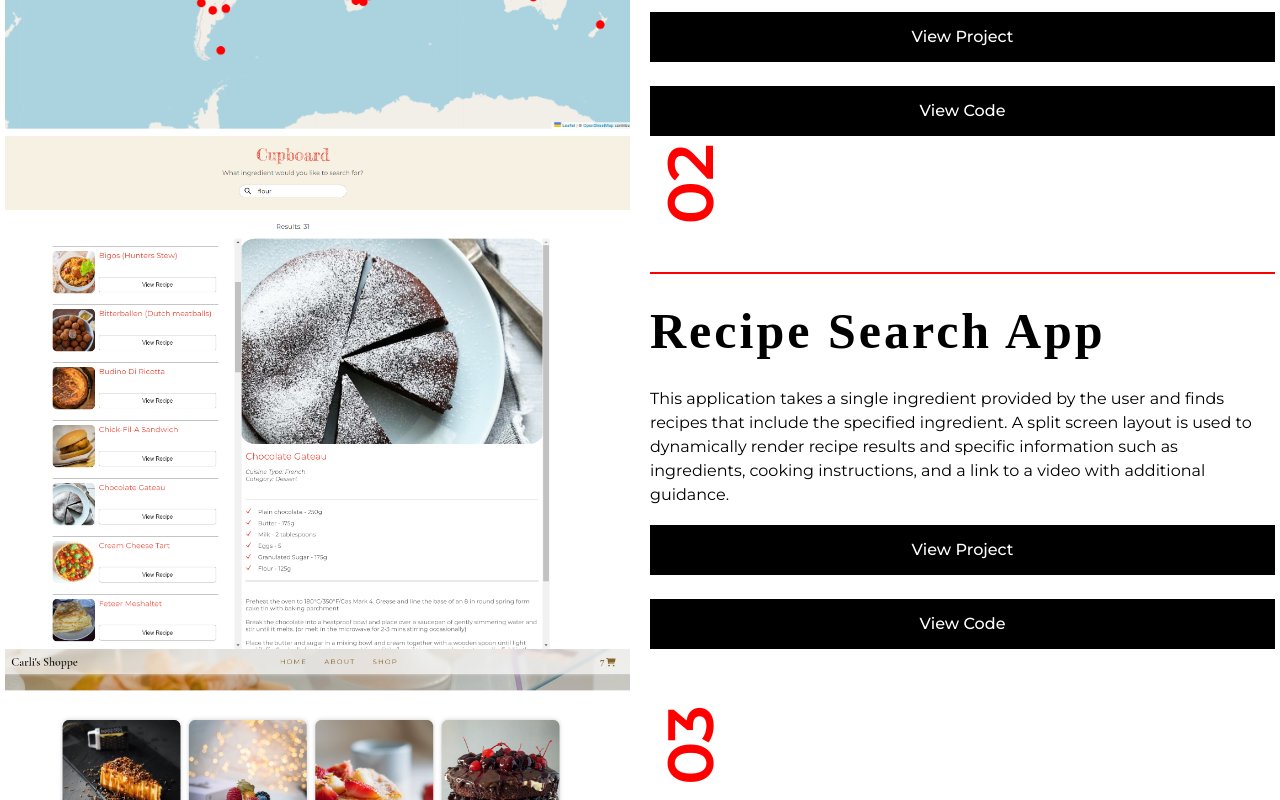
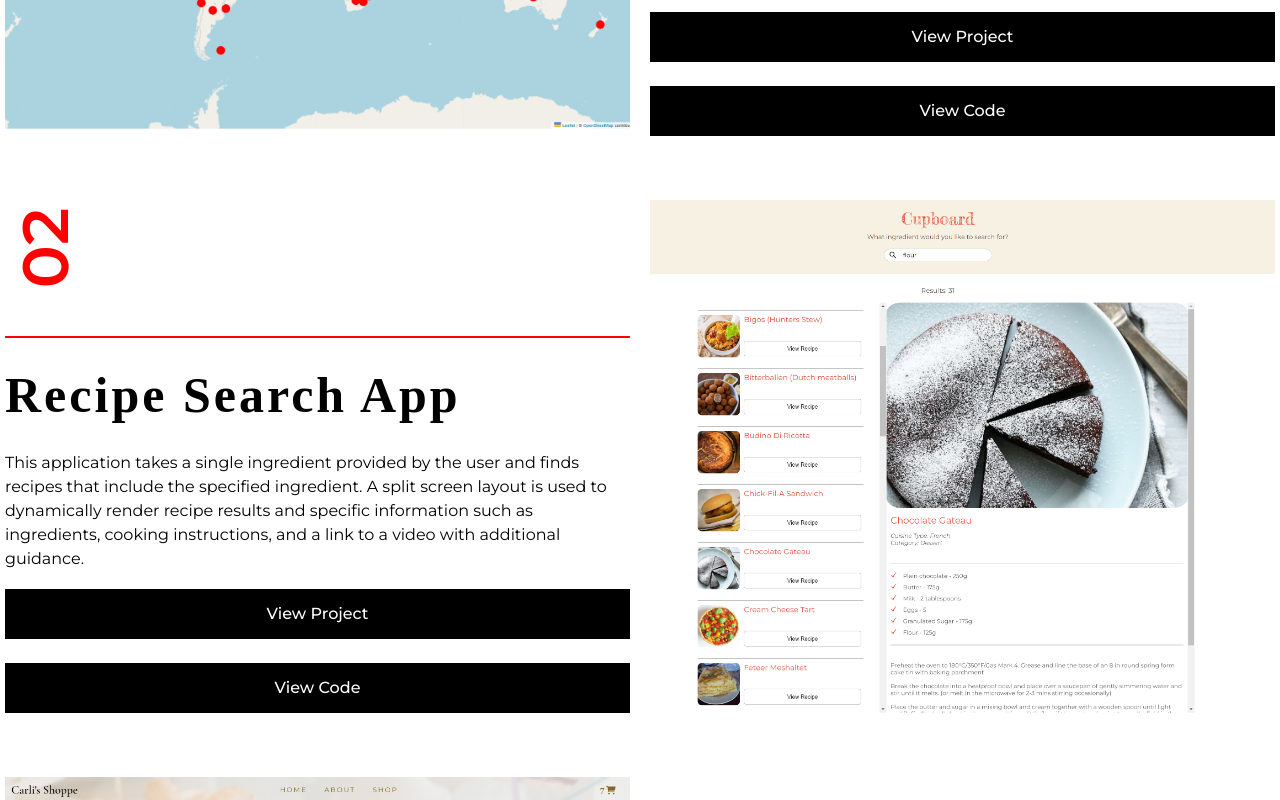
Before and after one commit to j-a-black/portfolio-v4, a React (Create React App) app: page / in a window 1280 px wide. Shown: the part 1360-2160 px from the top of the page. Built offline with nearby package versions, Linux system fonts and the light colour scheme; a web font is replaced by a local one.

Commit message:
adjusted product style and image order

```diff
--- a/src/components/projects-list/projects-list.styles.scss
+++ b/src/components/projects-list/projects-list.styles.scss
@@ -6,6 +6,7 @@
   display: flex;
   flex-wrap: wrap;
   gap: 2rem;
+  margin-bottom: clamp(2rem, 5vw, 12rem);
 
   .card-image {
     width: 100%;
@@ -56,6 +57,22 @@
   }
 }
 
+.product-card:last-child {
+  margin-bottom: 0;
+}
+
+@media (min-width: 630px) {
+  .project-card:nth-of-type(even) {
+    .card-content {
+      order: -1;
+    }
+  }
+
+  // .card-content:nth-of-type(even) {
+  //   order: -1;
+  // }
+}
+
 @media (min-width: 1024px) {
   .card-content {
     flex-direction: column;
```
